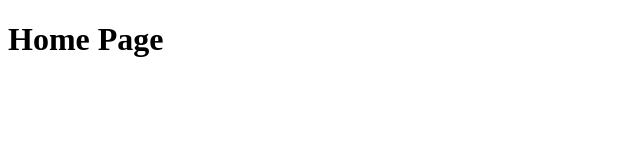
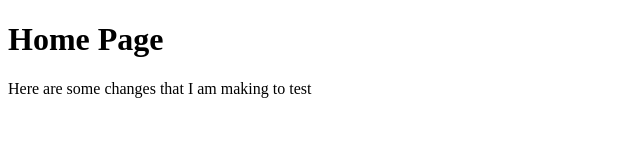
Before and after one commit to dufo0062/dufo0062.github.io, a plain HTML site: page final/index.html in a window 1280 px wide. Shown: the whole page, without its empty margins (0-640 px from the left). Drawn offline with Linux system fonts and the light colour scheme.

Commit message:
index file changes

```diff
--- a/final/index.html
+++ b/final/index.html
@@ -5,5 +5,6 @@
 </head>
 <body>
 <h1>Home Page</h1>
+<p>Here are some changes that I am making to test</p>
 </body>
 </html>
```
